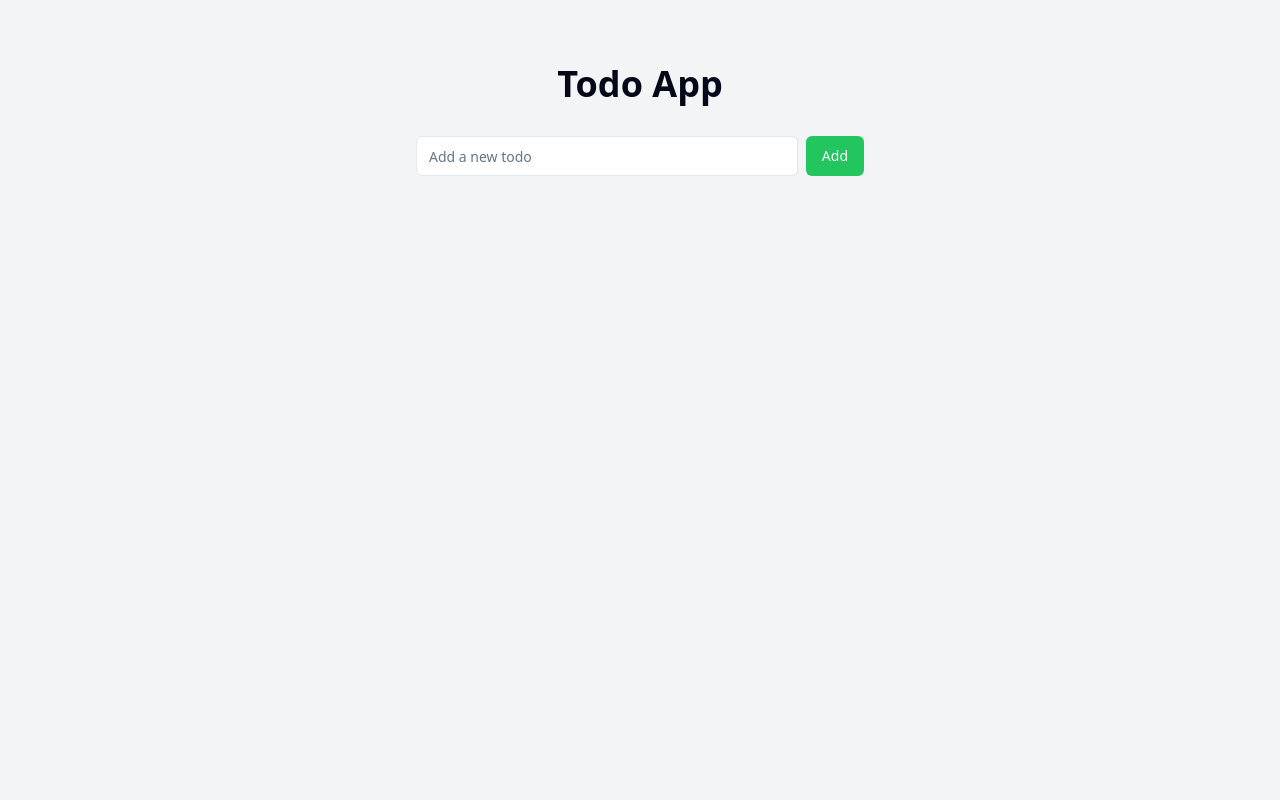
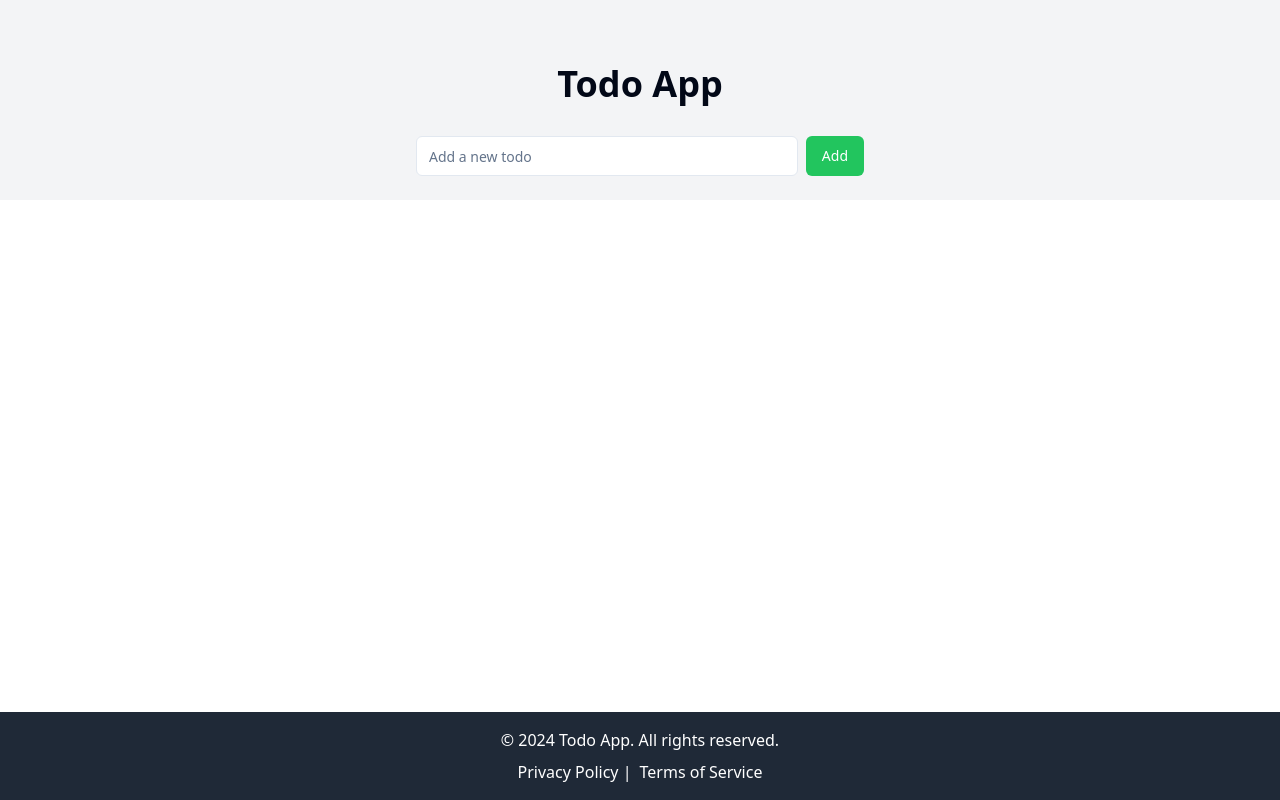
Before and after one commit to GPT-Engineer-App-Dev/joyful-todo-buddy, a React (Vite) app: page / in a window 1280 px wide. Built offline with nearby package versions, Linux system fonts and the light colour scheme.

Commit message:
Add footer component
Implement a footer component to be included in the application layout.
[skip gpt_engineer]

```diff
--- a/src/App.jsx
+++ b/src/App.jsx
@@ -3,6 +3,7 @@ import { TooltipProvider } from "@/components/ui/tooltip";
 import { QueryClient, QueryClientProvider } from "@tanstack/react-query";
 import { BrowserRouter, Routes, Route } from "react-router-dom";
 import { navItems } from "./nav-items";
+import Footer from "./components/Footer";
 
 const queryClient = new QueryClient();
 
@@ -11,11 +12,16 @@ const App = () => (
     <TooltipProvider>
       <Toaster />
       <BrowserRouter>
-        <Routes>
-          {navItems.map(({ to, page }) => (
-            <Route key={to} path={to} element={page} />
-          ))}
-        </Routes>
+        <div className="flex flex-col min-h-screen">
+          <div className="flex-grow">
+            <Routes>
+              {navItems.map(({ to, page }) => (
+                <Route key={to} path={to} element={page} />
+              ))}
+            </Routes>
+          </div>
+          <Footer />
+        </div>
       </BrowserRouter>
     </TooltipProvider>
   </QueryClientProvider>
--- /dev/null
+++ b/src/components/Footer.jsx
@@ -0,0 +1,17 @@
+import React from 'react';
+
+const Footer = () => {
+  return (
+    <footer className="bg-gray-800 text-white py-4">
+      <div className="container mx-auto text-center">
+        <p>&copy; 2024 Todo App. All rights reserved.</p>
+        <p className="mt-2">
+          <a href="#" className="hover:underline">Privacy Policy</a> |
+          <a href="#" className="hover:underline ml-2">Terms of Service</a>
+        </p>
+      </div>
+    </footer>
+  );
+};
+
+export default Footer;
--- a/src/pages/Confetti.jsx
+++ b/src/pages/Confetti.jsx
@@ -11,7 +11,7 @@ const Confetti = () => {
   }, []);
 
   return (
-    <div className="min-h-screen flex flex-col items-center justify-center bg-gray-100">
+    <div className="flex-grow flex flex-col items-center justify-center bg-gray-100">
       <h1 className="text-4xl font-bold mb-8">Confetti Celebration!</h1>
       <Button onClick={handleConfetti} className="text-lg">
         Celebrate!
--- a/src/pages/Index.jsx
+++ b/src/pages/Index.jsx
@@ -27,7 +27,7 @@ const Index = () => {
   };
 
   return (
-    <div className="min-h-screen flex flex-col items-center justify-start pt-16 bg-gray-100">
+    <div className="flex flex-col items-center justify-start pt-16 bg-gray-100">
       <div className="w-full max-w-md">
         <h1 className="text-4xl font-bold mb-8 text-center">Todo App</h1>
         <form onSubmit={addTodo} className="flex gap-2 mb-6">
```
